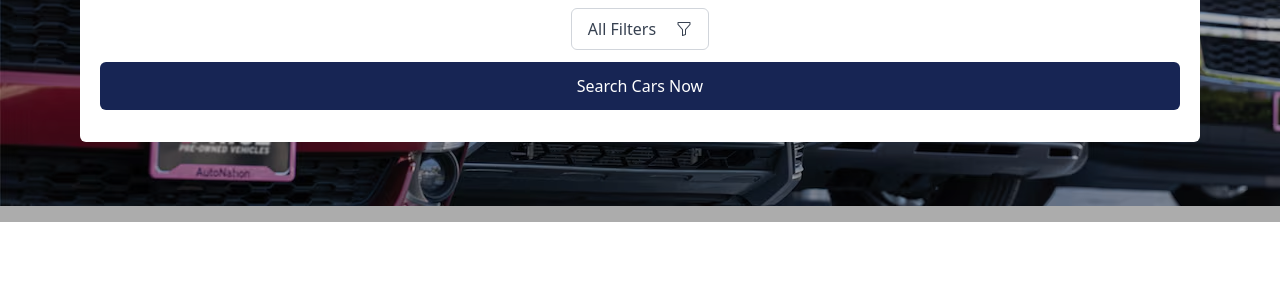
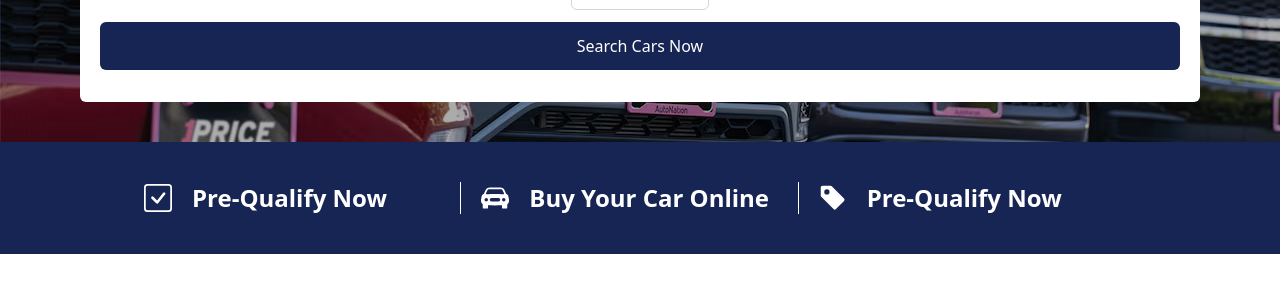
Before and after one commit to Hamza-fullstackdev/Autocars-vehicals, a plain HTML site: page index.html in a window 1280 px wide. Shown: the part 467-760 px from the top of the page. Drawn offline with nearby package versions, Linux system fonts and the light colour scheme.

Commit message:
Add Advertisement Section

```diff
--- a/index.html
+++ b/index.html
@@ -119,7 +119,7 @@
 
     <section
         style="background: url('./images/hero-image.avif'); background-color: #00000053; background-blend-mode: multiply; background-repeat: no-repeat;">
-        <div class="mx-4 sm:mx-16 py-10 md:py-20">
+        <div class="mx-4 sm:mx-16 py-10 md:py-18">
             <div>
                 <h1 class="font-bold text-5xl text-white text-center">AutoNation USA</h1>
                 <h2 class="mt-2 font-semibold text-2xl text-white text-center">What Drives You, Drives Us.</h2>
@@ -182,6 +182,47 @@
             </div>
         </div>
     </section>
+    <div class="flex items-center justify-center bg-blue-950">
+        <div class="w-full md:w-[80%] px-4 py-10 grid grid-cols-1 md:grid-cols-2 lg:grid-cols-3 gap-5">
+            <div class="border-r border-white">
+                <div class="flex items-center gap-5">
+                    <div>
+                        <svg xmlns="https://www.w3.org/2000/svg" width="28" height="28" fill="currentColor" class="bi bi-check-square text-white" viewBox="0 0 16 16">
+                            <path d="M14 1a1 1 0 0 1 1 1v12a1 1 0 0 1-1 1H2a1 1 0 0 1-1-1V2a1 1 0 0 1 1-1zM2 0a2 2 0 0 0-2 2v12a2 2 0 0 0 2 2h12a2 2 0 0 0 2-2V2a2 2 0 0 0-2-2z"/>
+                            <path d="M10.97 4.97a.75.75 0 0 1 1.071 1.05l-3.992 4.99a.75.75 0 0 1-1.08.02L4.324 8.384a.75.75 0 1 1 1.06-1.06l2.094 2.093 3.473-4.425z"/>
+                          </svg>
+                    </div>
+                    <div>
+                        <p class="text-center text-2xl font-semibold text-white">Pre-Qualify Now</p>
+                    </div>
+                </div>
+            </div>
+            <div class="border-r border-white">
+                <div class="flex items-center gap-5">
+                    <div>
+                        <svg xmlns="https://www.w3.org/2000/svg" width="28" height="28" fill="currentColor" class="bi bi-car-front-fill text-white" viewBox="0 0 16 16">
+                            <path d="M2.52 3.515A2.5 2.5 0 0 1 4.82 2h6.362c1 0 1.904.596 2.298 1.515l.792 1.848c.075.175.21.319.38.404.5.25.855.715.965 1.262l.335 1.679q.05.242.049.49v.413c0 .814-.39 1.543-1 1.997V13.5a.5.5 0 0 1-.5.5h-2a.5.5 0 0 1-.5-.5v-1.338c-1.292.048-2.745.088-4 .088s-2.708-.04-4-.088V13.5a.5.5 0 0 1-.5.5h-2a.5.5 0 0 1-.5-.5v-1.892c-.61-.454-1-1.183-1-1.997v-.413a2.5 2.5 0 0 1 .049-.49l.335-1.68c.11-.546.465-1.012.964-1.261a.8.8 0 0 0 .381-.404l.792-1.848ZM3 10a1 1 0 1 0 0-2 1 1 0 0 0 0 2m10 0a1 1 0 1 0 0-2 1 1 0 0 0 0 2M6 8a1 1 0 0 0 0 2h4a1 1 0 1 0 0-2zM2.906 5.189a.51.51 0 0 0 .497.731c.91-.073 3.35-.17 4.597-.17s3.688.097 4.597.17a.51.51 0 0 0 .497-.731l-.956-1.913A.5.5 0 0 0 11.691 3H4.309a.5.5 0 0 0-.447.276L2.906 5.19Z"/>
+                          </svg>
+                    </div>
+                    <div>
+                        <p class="text-center text-2xl font-semibold text-white">Buy Your Car Online</p>
+                    </div>
+                </div>
+            </div>
+            <div>
+                <div class="flex items-center gap-5">
+                    <div>
+                        <svg xmlns="https://www.w3.org/2000/svg" width="28" height="28" fill="currentColor" class="bi bi-tag-fill text-white" viewBox="0 0 16 16">
+                            <path d="M2 1a1 1 0 0 0-1 1v4.586a1 1 0 0 0 .293.707l7 7a1 1 0 0 0 1.414 0l4.586-4.586a1 1 0 0 0 0-1.414l-7-7A1 1 0 0 0 6.586 1zm4 3.5a1.5 1.5 0 1 1-3 0 1.5 1.5 0 0 1 3 0"/>
+                          </svg>
+                    </div>
+                    <div>
+                        <p class="text-center text-2xl font-semibold text-white">Pre-Qualify Now</p>
+                    </div>
+                </div>
+            </div>
+        </div>
+    </div>
 </body>
 <script>
     document.getElementById('searchIcon').addEventListener('click', function () {
```
